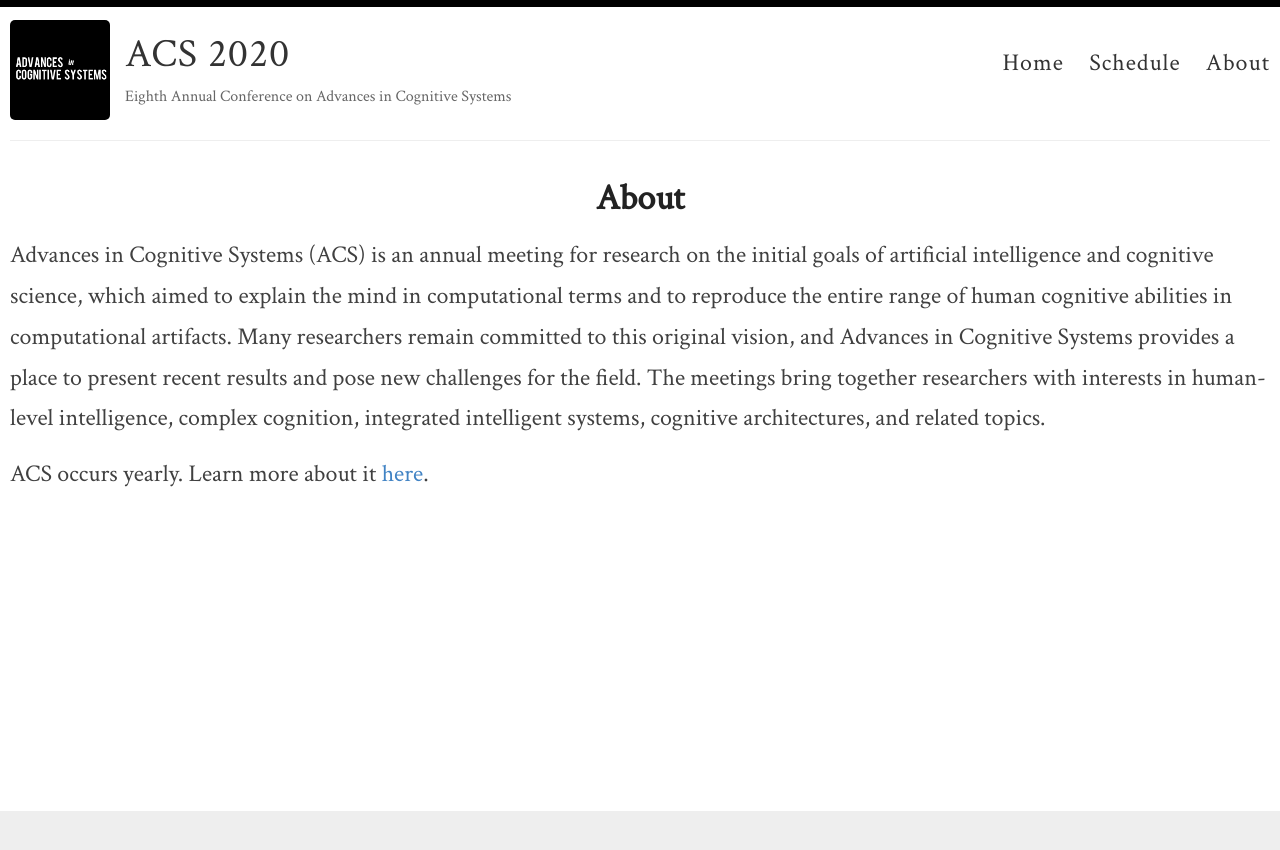
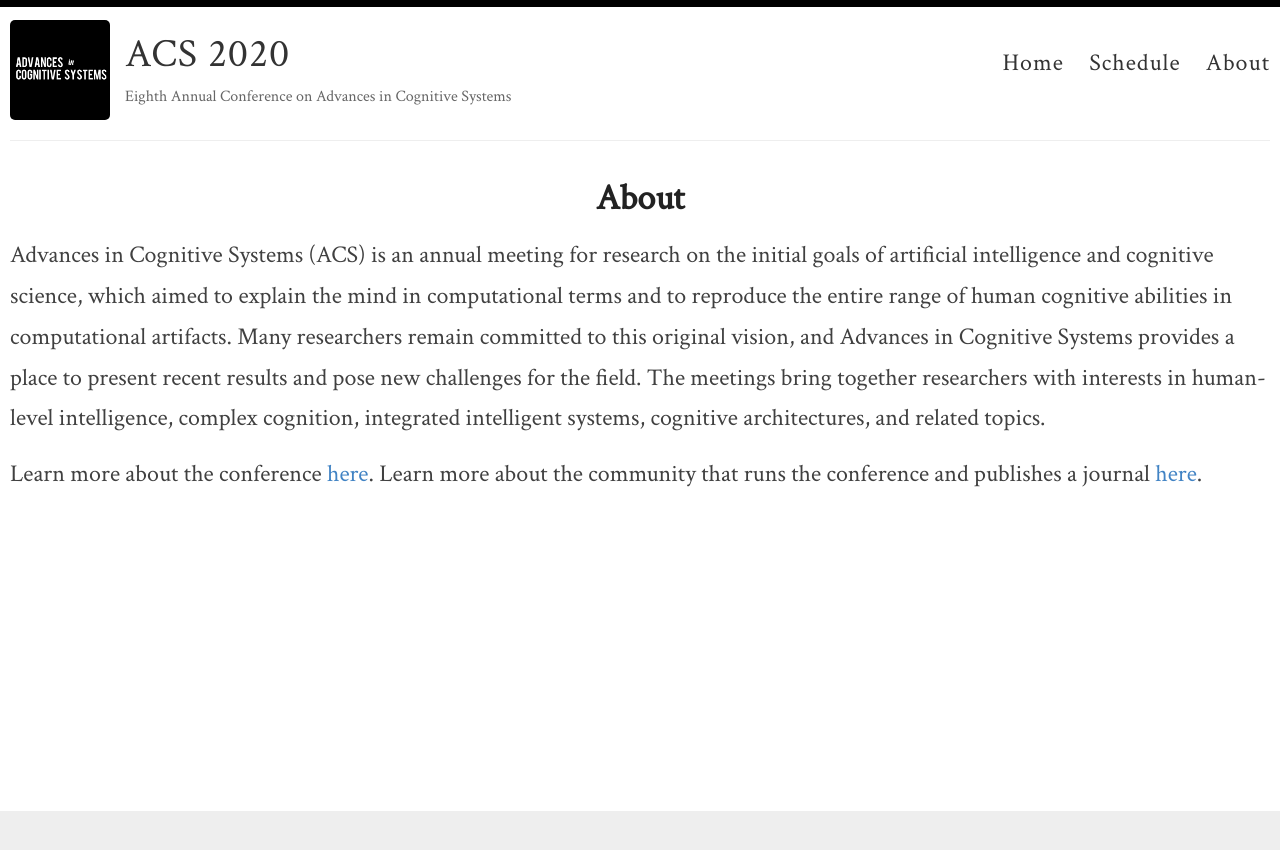
Before and after one commit to anna-reali/dc2021, a Jekyll site: the page built from _pages/about.md, in a window 1280 px wide. Shown: the top 850 px of the page. Built offline with Jekyll 4.4.1, drawn with Linux system fonts in a browser that asks for light colours.

Commit message:
Update about.md

```diff
--- a/_pages/about.md
+++ b/_pages/about.md
@@ -6,4 +6,4 @@ permalink: /about/
 
 Advances in Cognitive Systems (ACS) is an annual meeting for research on the initial goals of artificial intelligence and cognitive science, which aimed to explain the mind in computational terms and to reproduce the entire range of human cognitive abilities in computational artifacts. Many researchers remain committed to this original vision, and Advances in Cognitive Systems provides a place to present recent results and pose new challenges for the field. The meetings bring together researchers with interests in human-level intelligence, complex cognition, integrated intelligent systems, cognitive architectures, and related topics.
 
-ACS occurs yearly. Learn more about it [here](http://cogsys.org/).
+Learn more about the conference [here](http://www.cogsys.org/conference/2020/). Learn more about the community that runs the conference and publishes a journal [here](http://cogsys.org/).
```
